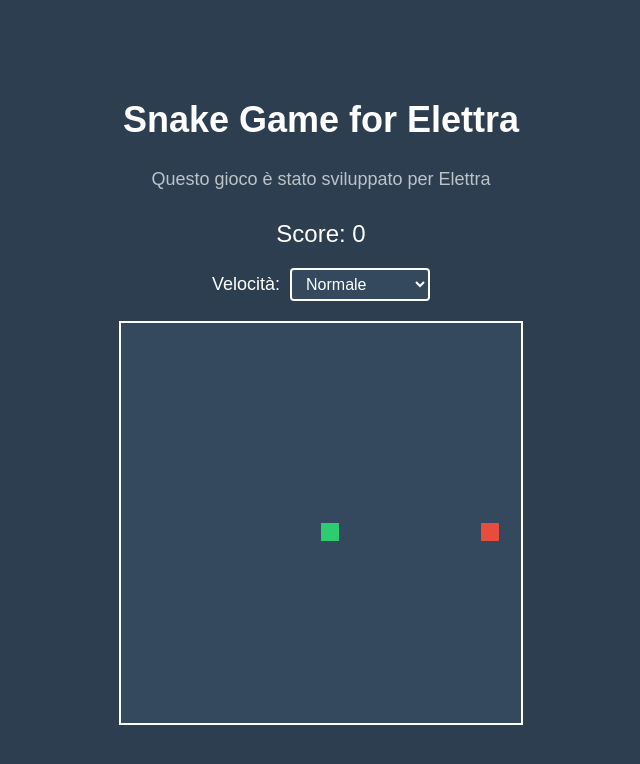
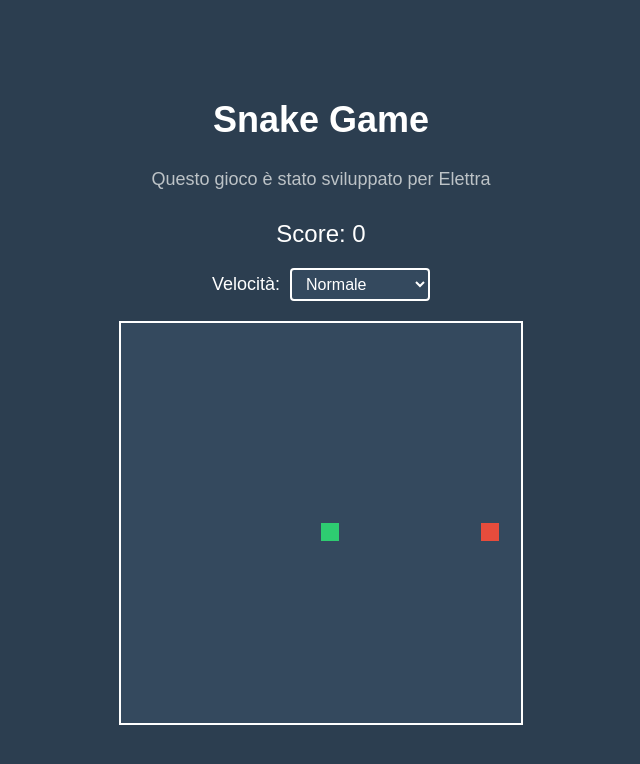
Before and after one commit to bzoneds/snake-game, a plain HTML site: page index.html in a window 1280 px wide. Shown: the whole page, without its empty margins (319-959 px from the left). Drawn offline with Linux system fonts and the light colour scheme.

Commit message:
modificari i link al gioco

```diff
--- a/index.html
+++ b/index.html
@@ -62,7 +62,7 @@
     </style>
 </head>
 <body>
-    <h1 class="title">Snake Game for Elettra</h1>
+    <h1 class="title">Snake Game</h1>
     <p class="subtitle">Questo gioco è stato sviluppato per Elettra</p>
     <div id="score">Score: 0</div>
     <div class="speed-control">
```
